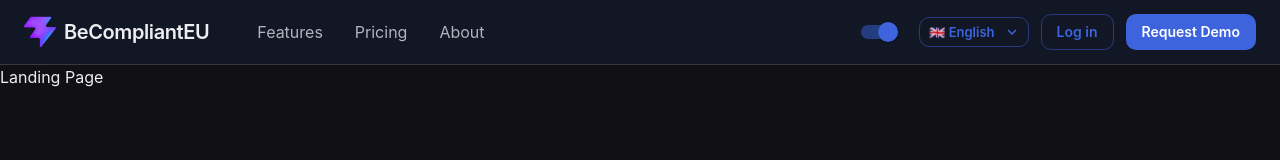
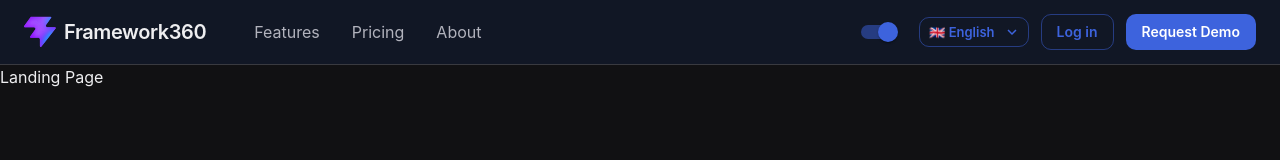
Before and after one commit to zk222ac001/Framework360, a React (Vite) app in the folder frontend/: page / in a window 1280 px wide. Shown: the top 160 px of the page. Built offline with nearby package versions, Linux system fonts and the light colour scheme; no server answers.

Commit message:
Rename product brand to Framework360

```diff
--- a/frontend/src/components/navbar.tsx
+++ b/frontend/src/components/navbar.tsx
@@ -50,7 +50,7 @@ function BrandLink({ to }: { to: string }) {
         variant="h6"
         sx={{ display: { xs: "none", md: "block" }, fontWeight: 600 }}
       >
-        BeCompliantEU
+        Framework360
       </Typography>
     </Link>
   );
```
